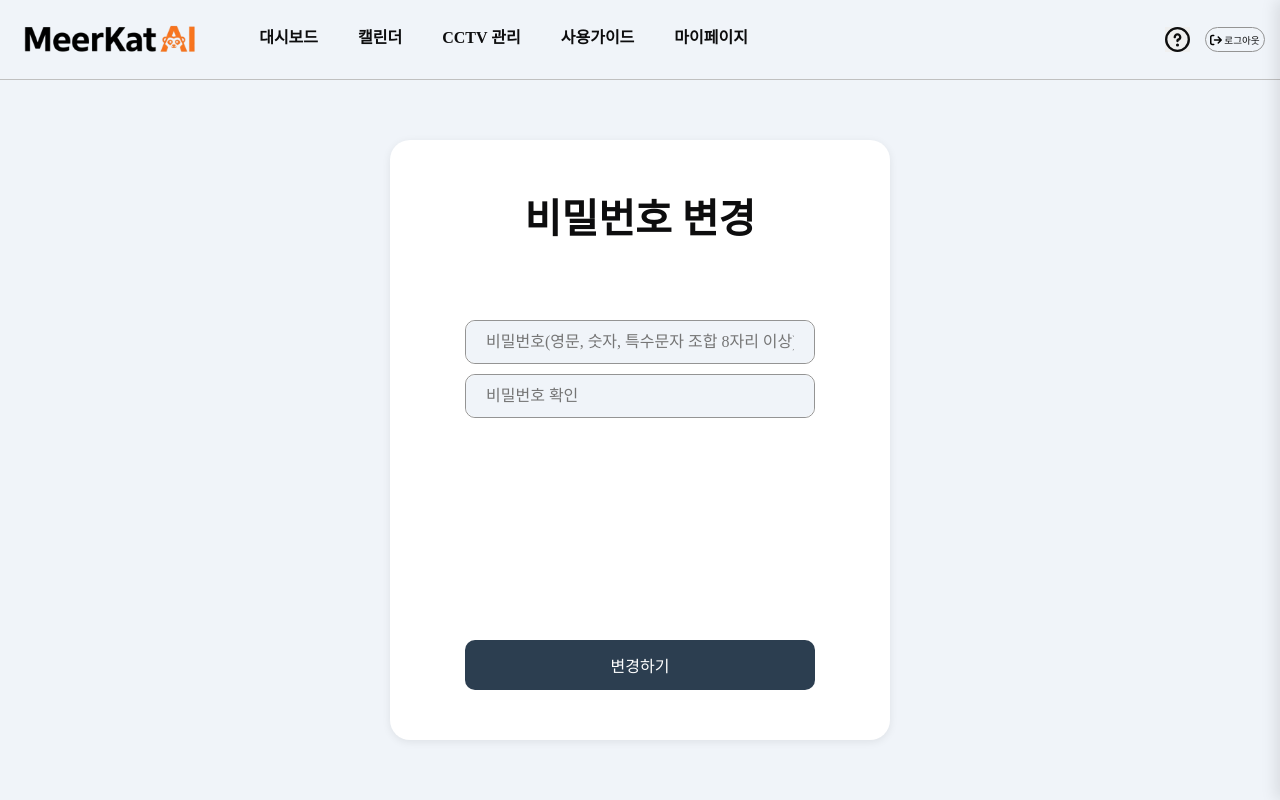
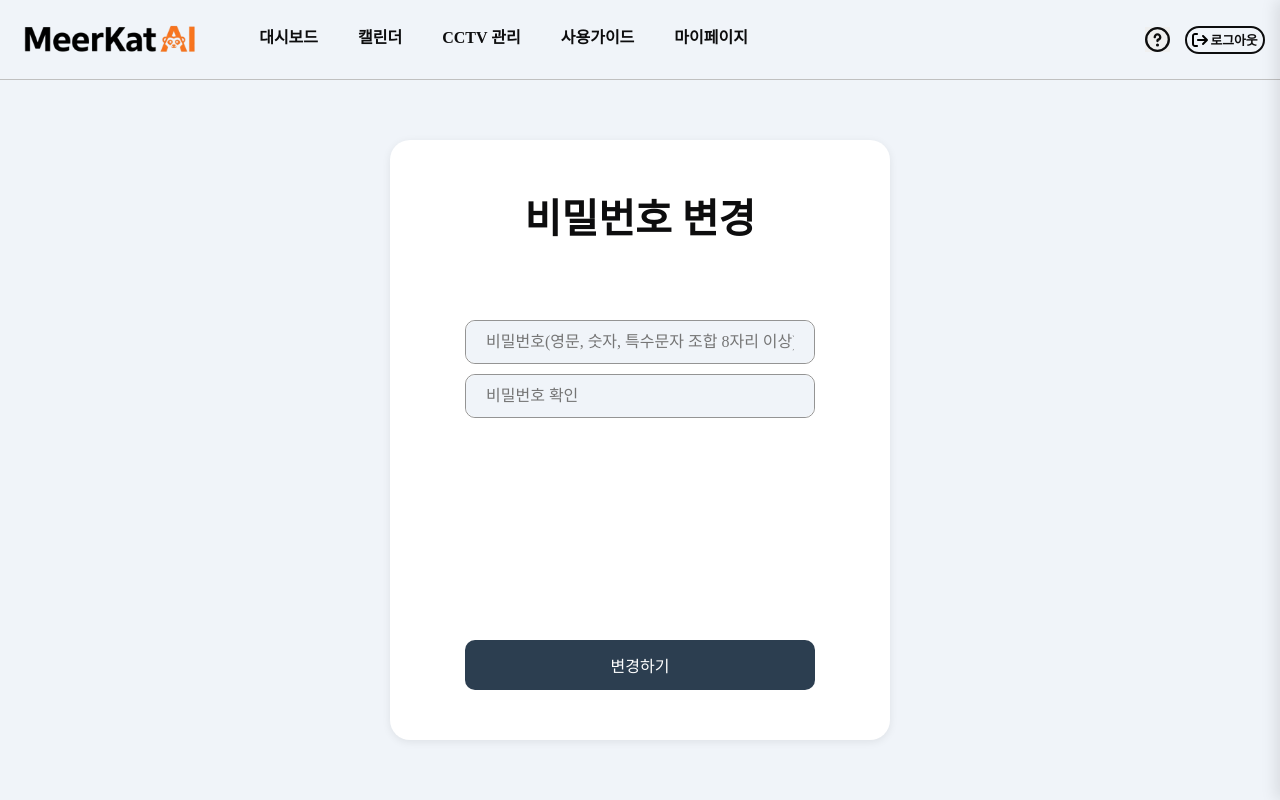
Before and after one commit to Capstone-project-team7/Front, a React (Vite) app: page /reset-password in a window 1280 px wide. Built offline with nearby package versions, Linux system fonts and the light colour scheme; a web font is replaced by a local one; what ag-grid-community would draw is missing.

Commit message:
feat: header에 이상행동 유형 툴팁 삽입, 모바일 환경 반응형 메뉴 구현

```diff
--- a/src/assets/styles/color.scss
+++ b/src/assets/styles/color.scss
@@ -5,7 +5,7 @@ $color-primary-selected: #867a6d;
 
 $color-button: #2c3e50;
 $color-background: #f0f4f9;
-$color-background-2: #ffffff;
+$color-background-white: #ffffff;
 $color-background-accent: #cdc2b7;
 $color-modal-background: #00000080;
 $color-tooltip-background: #333333;
--- a/src/components/header/Header.jsx
+++ b/src/components/header/Header.jsx
@@ -1,4 +1,4 @@
-import { useContext, useState } from 'react';
+import { useContext, useEffect, useRef, useState } from 'react';
 import styles from './Header.module.scss';
 import Logo from '@assets/images/logo.webp';
 import { FontAwesomeIcon } from '@fortawesome/react-fontawesome';
@@ -9,6 +9,8 @@ import { Link, replace, useNavigate } from 'react-router-dom';
 import { userApi } from '@apis/userApi';
 import { toast } from 'react-toastify';
 import { ClipLoader } from 'react-spinners';
+import InfoTooltip from '@components/infoTooltip/InfoTooltip';
+import useOnClickOutside from '../../hooks/useOnClickOutside';
 
 const getBasePath = (pathname) => {
   const segments = pathname.split('/').filter(Boolean);
@@ -20,8 +22,19 @@ export default function Header({}) {
   const navigate = useNavigate();
   const [loading, setLoading] = useState(false);
   const currentPath = getBasePath(location.pathname);
+  const [isMenuOpen, setIsMenuOpen] = useState(false);
+  const [isTooltipVisible, setIsTooltipVisible] = useState(false);
+  const tooltipRef = useRef(null);
 
-  const [isMenuOpen, setIsMenuOpen] = useState(false);
+  useEffect(() => {
+    document.body.style.overflow = isMenuOpen ? 'hidden' : 'auto';
+  }, [isMenuOpen]);
+
+  const toggleTooltip = () => {
+    setIsTooltipVisible(!isTooltipVisible);
+  };
+
+  useOnClickOutside(tooltipRef, () => setIsTooltipVisible(false));
 
   const handleMenuToggle = () => {
     setIsMenuOpen(!isMenuOpen);
@@ -56,6 +69,8 @@ export default function Header({}) {
       <Link className={styles.header__logo} to={'/'}>
         <img src={Logo} className={styles.header__logo__image} />
       </Link>
+
+      {/* 데스크톱 화면 */}
       <ul className={styles.header__menu}>
         <li className={`${styles.header__menu__item} ${currentPath === '/' ? styles.active : ''}`}>
           <Link to="/">대시보드</Link>
@@ -74,9 +89,12 @@ export default function Header({}) {
         </li>
       </ul>
       <div className={styles.header__info}>
-        <button className={styles.header__info__button}>
-          <FontAwesomeIcon icon={faCircleQuestion} size="lg" />
-        </button>
+        <div className={styles.header__info__wrapper} ref={tooltipRef}>
+          <button className={styles.header__info__wrapper__button} onClick={toggleTooltip}>
+            <FontAwesomeIcon icon={faCircleQuestion} size="lg" />
+          </button>
+          {isTooltipVisible && <InfoTooltip />}
+        </div>
       </div>
       <div className={styles.header__logout}>
         <button className={styles.header__logout__button} onClick={handleLogout}>
@@ -84,6 +102,7 @@ export default function Header({}) {
         </button>
       </div>
 
+      {/* 태블릿, 모바일 화면 */}
       <button className={styles.header__hamburger} type="button" aria-label="메뉴 토글" onClick={handleMenuToggle}>
         {isMenuOpen ? (
           <FontAwesomeIcon icon={faXmark} size="lg" color="black" />
@@ -94,38 +113,40 @@ export default function Header({}) {
 
       <div className={styles.header__mobileNav}>
         <ul className={styles.header__mobileNav__menu}>
-          <li className={`${styles.header__mobileNav__menu__item} ${currentPath === '/' ? styles.active : ''}`}>
+          <li className={`${styles.header__menu__item} ${currentPath === '/' ? styles.active : ''}`}>
             <Link to="/" onClick={() => setIsMenuOpen(false)}>
               대시보드
             </Link>
           </li>
-          <li className={`${styles.header__mobileNav__menu__item} ${currentPath === '/calendar' ? styles.active : ''}`}>
+          <li className={`${styles.header__menu__item} ${currentPath === '/calendar' ? styles.active : ''}`}>
             <Link to="/calendar" onClick={() => setIsMenuOpen(false)}>
               캘린더
             </Link>
           </li>
-          <li className={`${styles.header__mobileNav__menu__item} ${currentPath === '/cctv' ? styles.active : ''}`}>
+          <li className={`${styles.header__menu__item} ${currentPath === '/cctv' ? styles.active : ''}`}>
             <Link to="/cctv" onClick={() => setIsMenuOpen(false)}>
               CCTV 관리
             </Link>
           </li>
-          <li className={`${styles.header__mobileNav__menu__item} ${currentPath === '/guide' ? styles.active : ''}`}>
+          <li className={`${styles.header__menu__item} ${currentPath === '/guide' ? styles.active : ''}`}>
             <Link to="/guide" onClick={() => setIsMenuOpen(false)}>
               사용가이드
             </Link>
           </li>
-          <li className={`${styles.header__mobileNav__menu__item} ${currentPath === '/mypage' ? styles.active : ''}`}>
+          <li className={`${styles.header__menu__item} ${currentPath === '/mypage' ? styles.active : ''}`}>
             <Link to="/mypage" onClick={() => setIsMenuOpen(false)}>
               마이페이지
             </Link>
           </li>
         </ul>
-        <div className={styles.header__mobileNav__logout}>
-          <button className={styles.header__mobileNav__logout__button} onClick={handleLogout}>
+        <div className={`${styles.header__logout} ${styles.mobile}`}>
+          <button className={styles.header__logout__button} onClick={handleLogout}>
             <FontAwesomeIcon icon={faArrowRightFromBracket} size="lg" color="black" /> <span>로그아웃</span>
           </button>
         </div>
       </div>
+
+      {isMenuOpen && <div className={styles.overlay} onClick={handleMenuToggle}></div>}
 
       {loading && (
         <div className={styles.loader}>
--- a/src/components/header/Header.module.scss
+++ b/src/components/header/Header.module.scss
@@ -84,6 +84,8 @@
     justify-content: center;
     height: 100%;
 
+    &__wrapper {
+      position: relative;
       &__button {
         display: flex;
         align-items: center;
@@ -92,6 +94,7 @@
         cursor: pointer;
         border: none;
         color: main.$color-text-black;
+      }
     }
   }
 
@@ -107,15 +110,14 @@
       align-items: center;
       justify-content: center;
       position: relative;
-      width: 60px;
-      height: 25px;
+      width: 80px;
+      height: 28px;
 
-      font-size: 0.6rem;
-      font-weight: 400;
+      font-size: 0.8rem;
 
       background-color: main.$color-background;
 
-      border: 1px solid main.$color-border-gray;
+      border: 2px solid main.$color-text-black;
       border-radius: 50px;
       gap: 2px;
 
@@ -131,7 +133,7 @@
 
       span {
         color: main.$color-text-black;
-        font-weight: 500;
+        font-weight: 600;
       }
     }
   }
@@ -154,27 +156,26 @@
     padding-top: 120px;
     gap: 40px;
 
-    position: fixed; // 화면에 고정
+    position: fixed;
     top: 0;
     right: 0;
-    width: 280px; // 메뉴 너비
+    width: 240px;
     height: 100%;
     background-color: main.$color-background;
     box-shadow: -4px 0 15px rgba(0, 0, 0, 0.1);
     z-index: 100;
 
-    // 평소에는 오른쪽 화면 밖에 위치시킴
     transform: translateX(100%);
     transition: transform 0.4s ease-in-out;
 
-    // 모바일 메뉴 안의 메뉴와 로그아웃 버튼 스타일 재정의
-    .header__menu {
+    &__menu {
+      display: flex;
       flex-direction: column;
       padding: 0;
       gap: 30px;
       text-align: center;
     }
-    .header__logout {
+    &__logout {
       padding: 0;
     }
   }
@@ -185,6 +186,23 @@
   .header__mobileNav {
     transform: translateX(0);
   }
+  .overlay {
+    opacity: 1;
+    visibility: visible;
+  }
+}
+
+.overlay {
+  position: fixed;
+  top: 0;
+  left: 0;
+  width: 100%;
+  height: 100%;
+  background-color: rgba(0, 0, 0, 0.3);
+  z-index: 99;
+  opacity: 0;
+  visibility: hidden;
+  transition: opacity 0.4s ease, visibility 0.4s ease;
 }
 
 .loader {
@@ -207,8 +225,11 @@
     &__menu,
     &__logout {
       display: none;
+
+      &.mobile {
+        display: flex;
       }
-
+    }
     &__info {
       flex: 1;
       justify-content: flex-end;
--- a/src/components/layout/Layout.module.scss
+++ b/src/components/layout/Layout.module.scss
@@ -30,14 +30,3 @@
     height: calc(100% - 70px);
   }
 }
-
-@media screen and (max-width: 768px) {
-  .layoutwrapper {
-    &__default {
-      flex-direction: column;
-    }
-    &__sidemenu {
-      flex-direction: column;
-    }
-  }
-}
```
Lines whose indentation alone changed are shown as unchanged.
